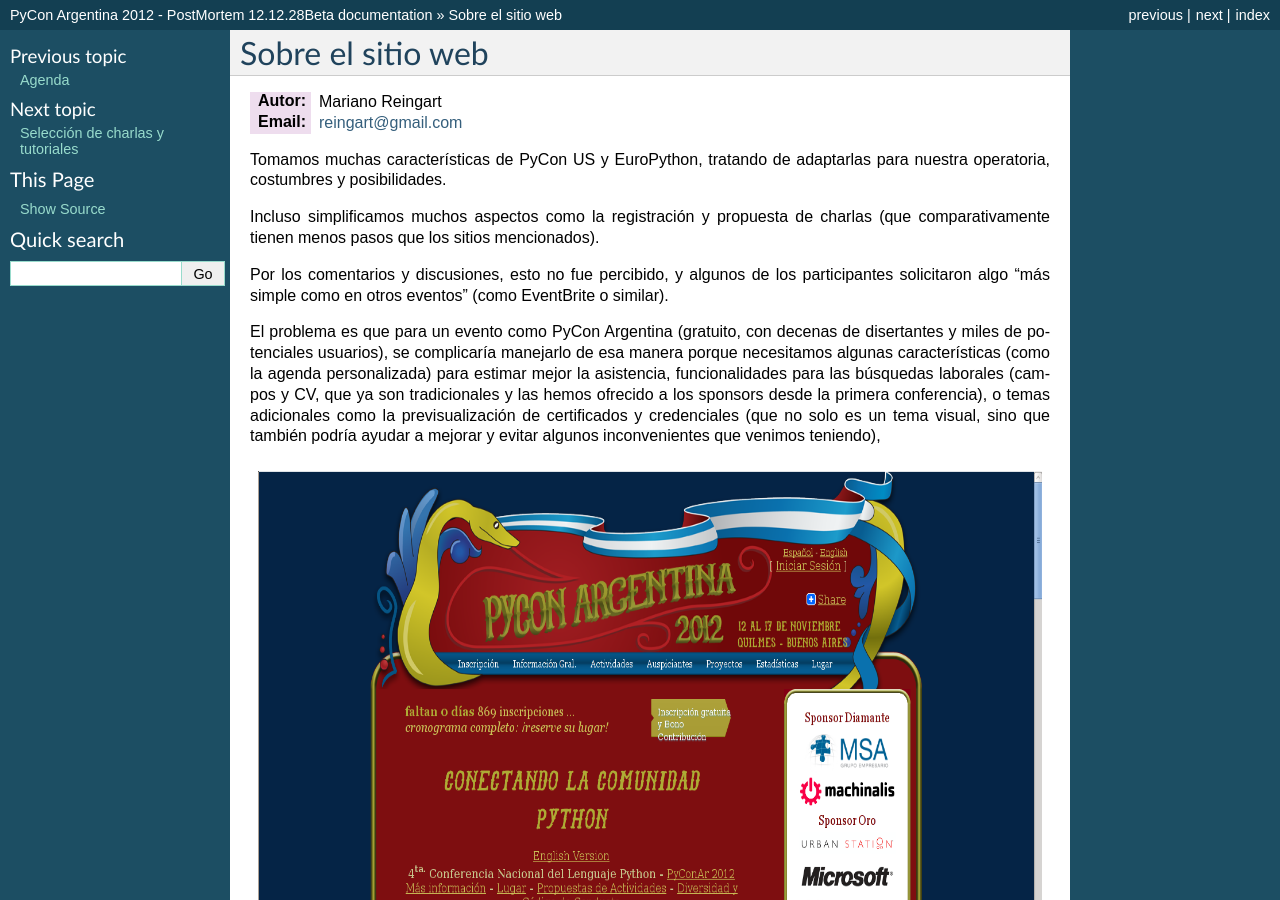
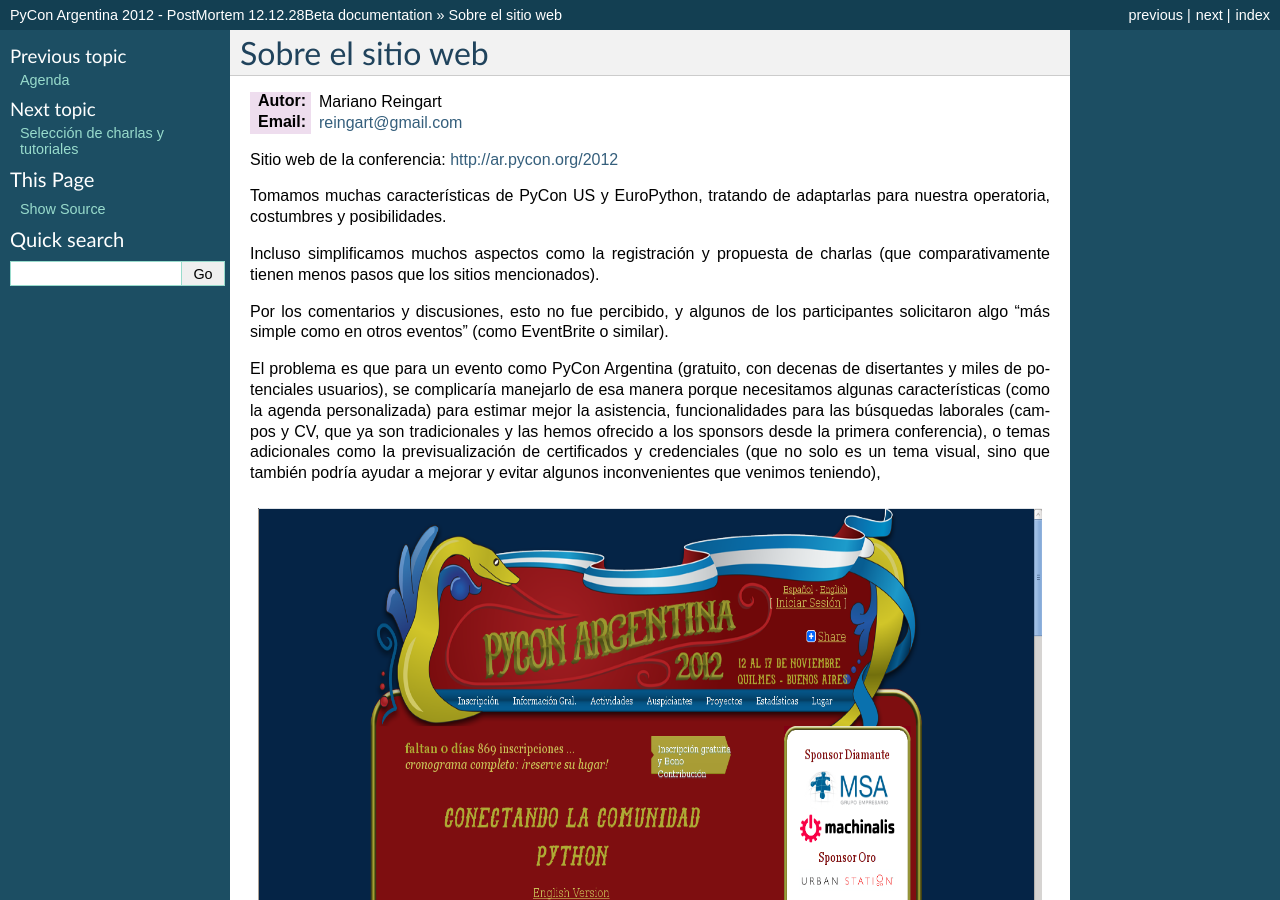
Before and after one commit to leliel12/pyconar20012_postmortem, a Sphinx documentation site: the page built from postmortem/source/web.rst, in a window 1280 px wide and 900 px high. Built offline with Sphinx 7.4.7, drawn with Linux system fonts in a browser that asks for light colours.

Commit message:
add link

```diff
--- a/postmortem/source/web.rst
+++ b/postmortem/source/web.rst
@@ -4,6 +4,8 @@
 
 :Autor: Mariano Reingart
 :Email: reingart@gmail.com
+
+Sitio web de la conferencia: http://ar.pycon.org/2012
 
 Tomamos muchas características de PyCon US y EuroPython, tratando de adaptarlas
 para nuestra operatoria, costumbres y posibilidades.
```
